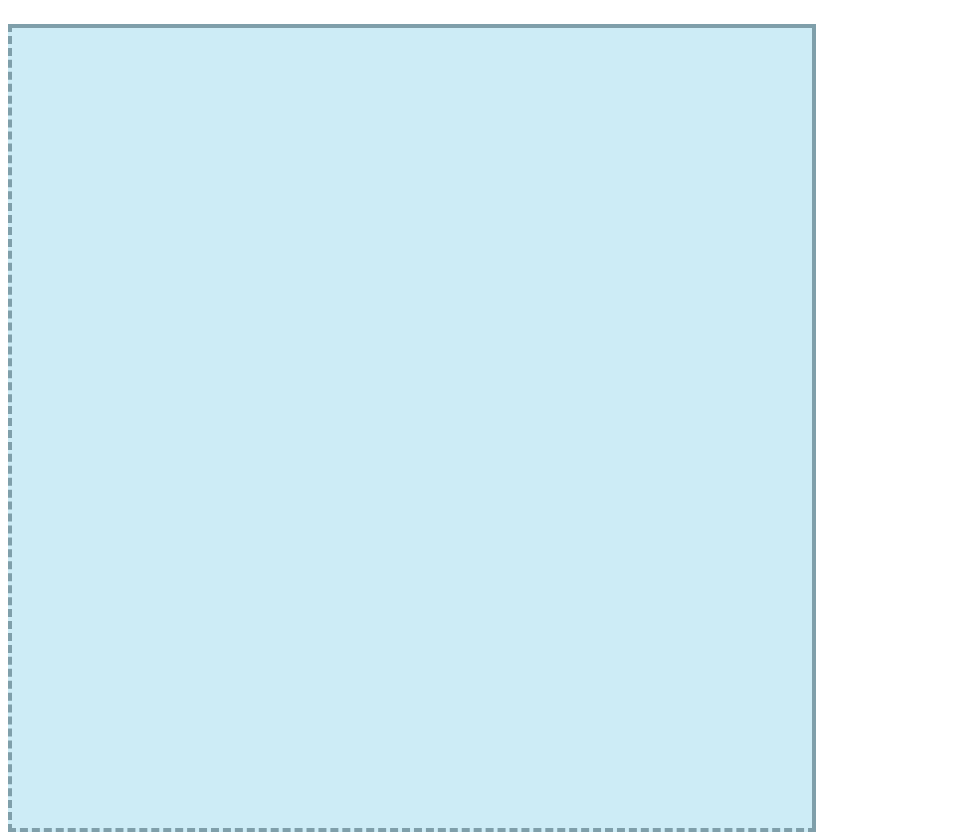
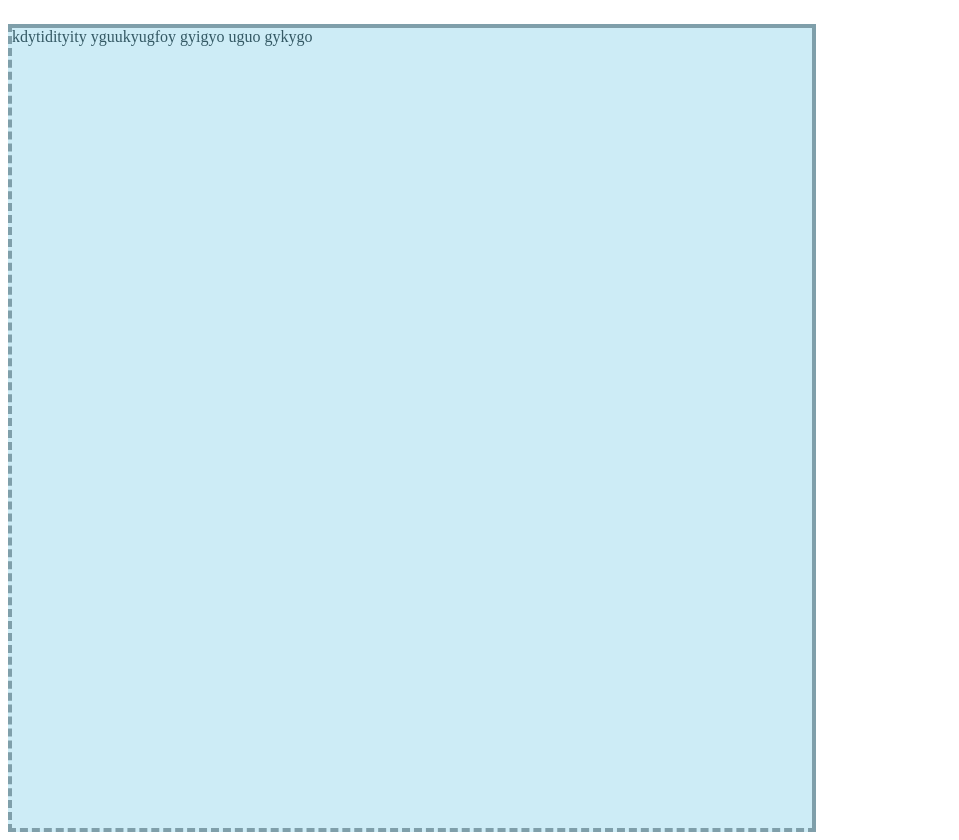
Before and after one commit to ViktoryiaNovikova/Homework6, a plain HTML site: page index.html in a window 1280 px wide. Shown: the part 77-917 px from the top of the page, without its empty margins (0-959 px from the left). Drawn offline with Linux system fonts and the light colour scheme.

Commit message:
Reset some code

```diff
--- a/index.html
+++ b/index.html
@@ -11,7 +11,11 @@
   <h1 class="header">Рецепты выпечки и десертов</h1>
   <main>
     <div class="border applePie">
-
+      kdytidityity
+      yguukyugfoy
+      gyigyo
+      uguo
+      gykygo
     </div>
 
 
```
